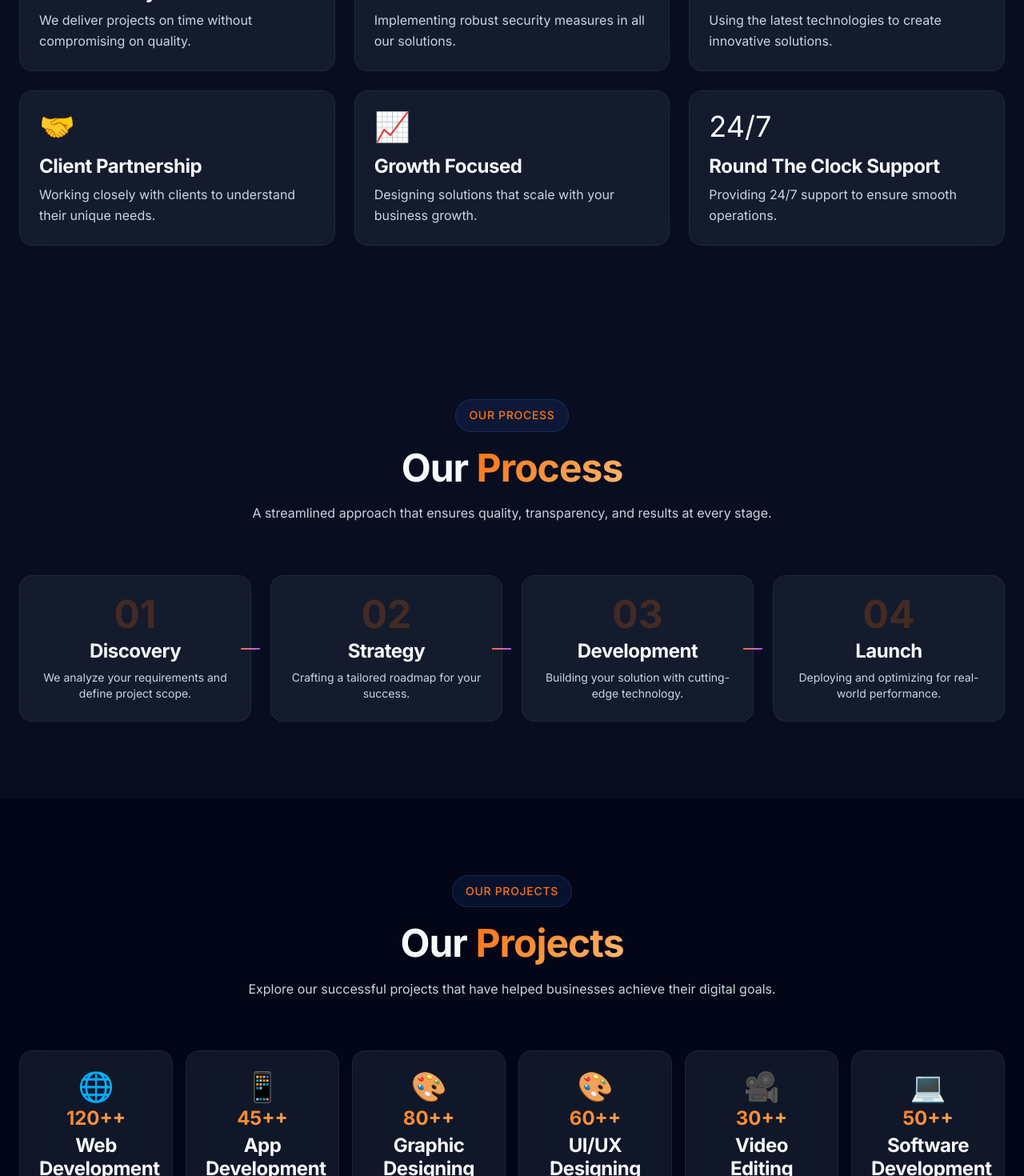
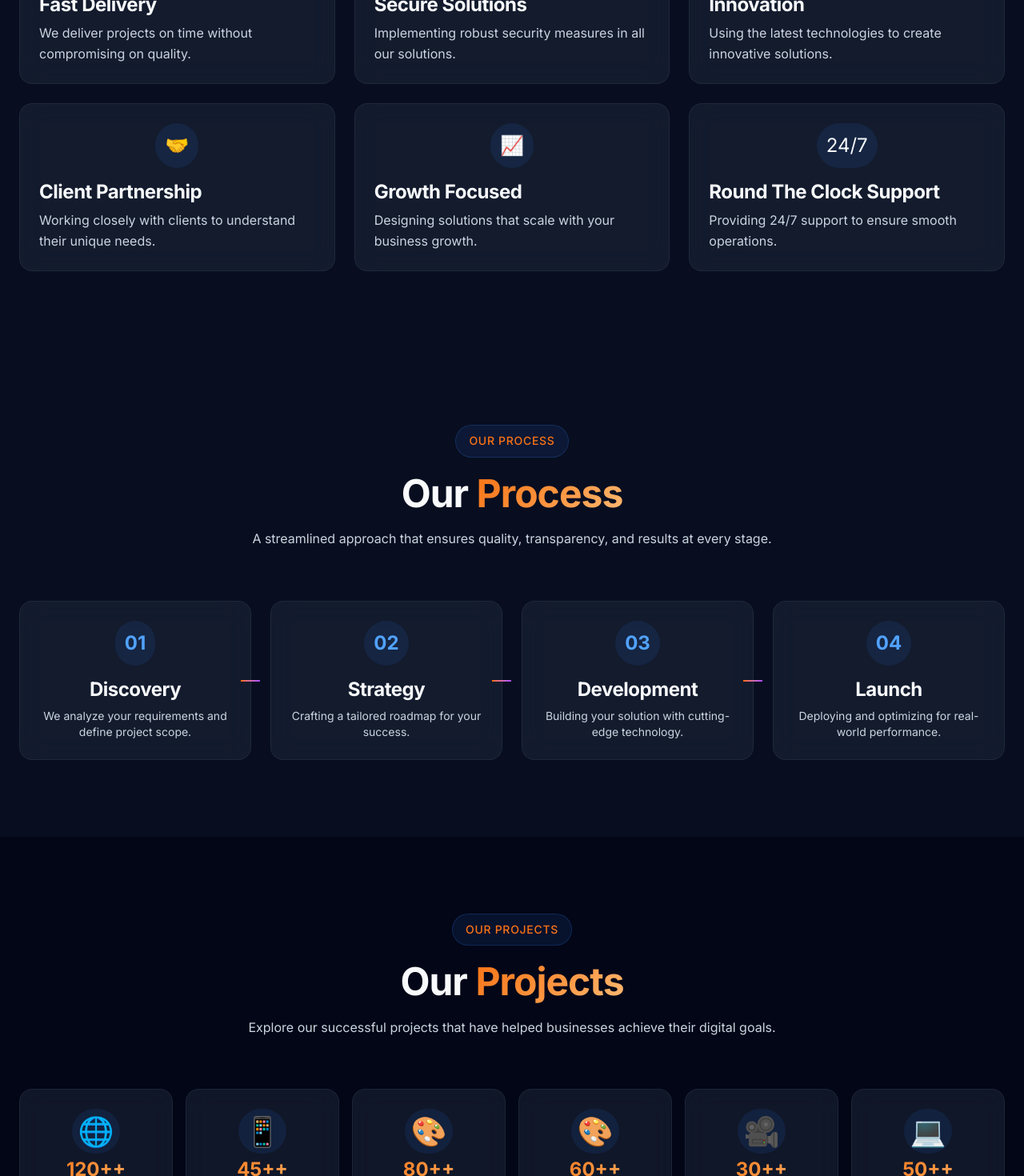
Before and after one commit to Ahmad25908/client, a Next.js app: page / in a window 1280 px wide. Shown: the part 3240-4710 px from the top of the page at 80% size. Built offline with nearby package versions, Linux system fonts and the light colour scheme.

Commit message:
Feature: Updated all sections with consistent icon styling and animations

```diff
--- a/src/components/sections/Portfolio.tsx
+++ b/src/components/sections/Portfolio.tsx
@@ -16,7 +16,11 @@ export default function Portfolio() {
         <div className="grid grid-cols-2 sm:grid-cols-3 lg:grid-cols-6 gap-2 sm:gap-3 md:gap-4 mb-16">
           {projectCategories.map((category, index) => (
             <div key={index} className="glass-card p-2 sm:p-3 md:p-4 lg:p-6 text-center group hover:border-blue-500/30 transition-all">
-              <div className="text-lg sm:text-xl md:text-2xl lg:text-4xl mb-1 group-hover:scale-110 transition-transform">{category.icon}</div>
+              <div className="flex justify-center mb-1">
+                <div className="bg-blue-500/10 p-2 rounded-full group-hover:bg-blue-500/20 transition-colors">
+                  <div className="text-lg sm:text-xl md:text-2xl lg:text-4xl text-blue-400 group-hover:scale-110 transition-transform">{category.icon}</div>
+                </div>
+              </div>
               <div className="text-base sm:text-lg md:text-xl lg:text-2xl font-bold gradient-text mb-1">{category.count}+</div>
               <h3 className="text-[0.5rem] sm:text-[0.6rem] md:text-xs lg:text-sm font-medium">{category.title}</h3>
             </div>
--- a/src/components/sections/Process.tsx
+++ b/src/components/sections/Process.tsx
@@ -14,7 +14,11 @@ export default function Process() {
         <div className="grid md:grid-cols-4 gap-6">
           {processSteps.map((item, index) => (
             <div key={index} className="glass-card p-6 text-center relative group">
-              <div className="text-5xl font-bold text-orange-500/20 group-hover:text-orange-500/40 transition-colors">{item.step}</div>
+              <div className="flex justify-center mb-4">
+                <div className="bg-blue-500/10 p-3 rounded-full group-hover:bg-blue-500/20 transition-colors">
+                  <div className="text-2xl font-bold text-blue-400">{item.step}</div>
+                </div>
+              </div>
               <h3 className="mt-2 mb-2">{item.title}</h3>
               <p className="text-sm">{item.description}</p>
               {index < processSteps.length - 1 && (
--- a/src/components/sections/WhyChooseUs.tsx
+++ b/src/components/sections/WhyChooseUs.tsx
@@ -14,7 +14,11 @@ export default function WhyChooseUs() {
         <div className="grid grid-cols-1 md:grid-cols-2 lg:grid-cols-3 gap-6">
           {whyChooseUs.map((item, index) => (
             <div key={index} className="glass-card p-6 group hover:border-blue-500/30 transition-all">
-              <div className="text-4xl mb-4 group-hover:scale-110 transition-transform">{item.icon}</div>
+              <div className="flex justify-center mb-4">
+                <div className="bg-blue-500/10 p-3 rounded-full group-hover:bg-blue-500/20 transition-colors">
+                  <div className="text-2xl">{item.icon}</div>
+                </div>
+              </div>
               <h3 className="text-xl font-bold mb-2">{item.title}</h3>
               <p className="text-gray-400">{item.description}</p>
             </div>
```
